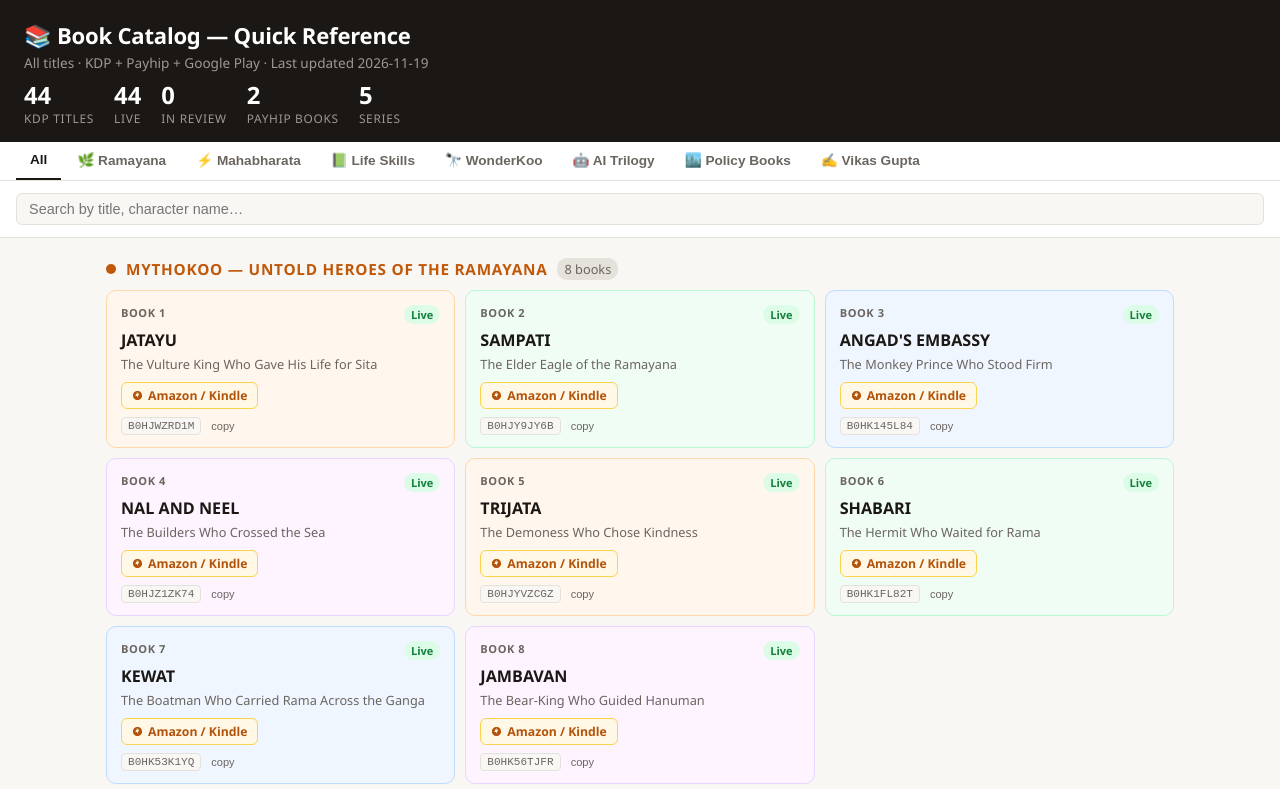
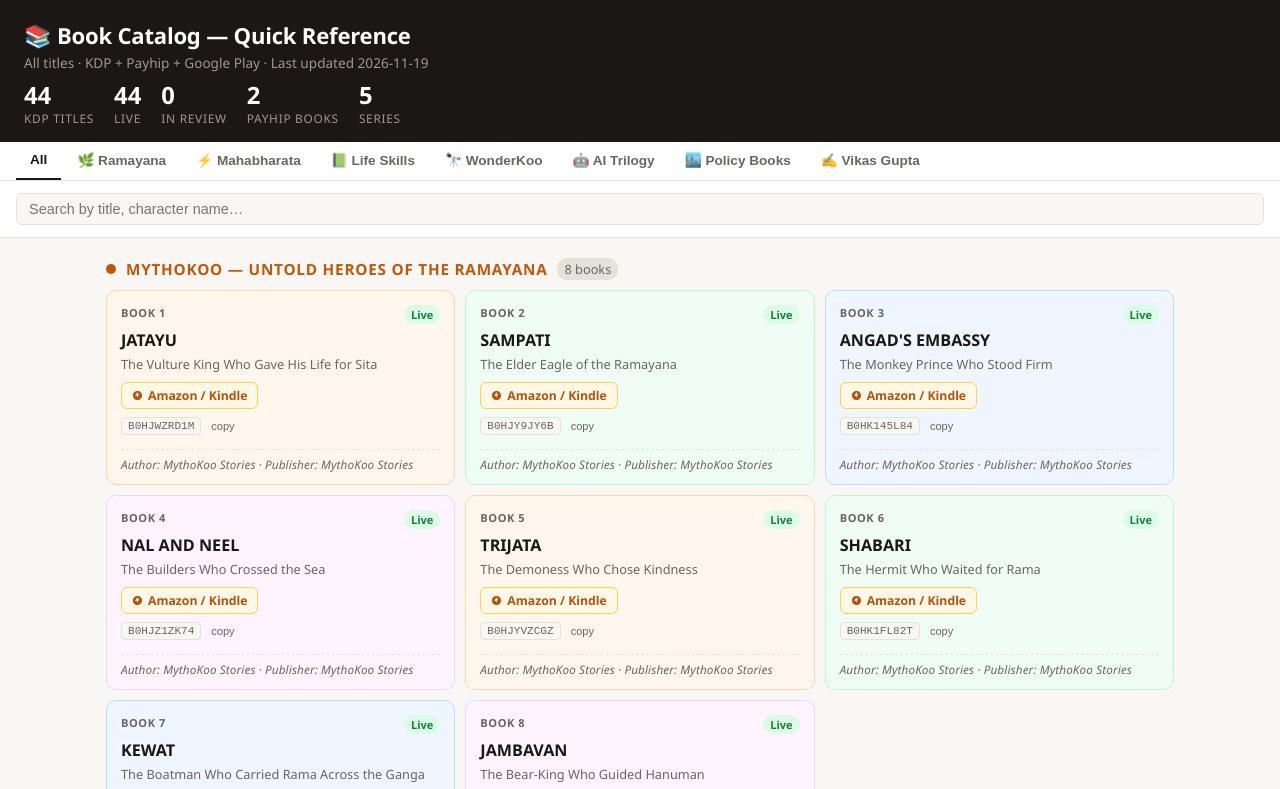
Before and after one commit to digitalsmartdesk-cmyk/books, a plain HTML site: page index.html in a window 1280 px wide. Shown: the top 789 px of the page. Drawn offline with Linux system fonts and the light colour scheme.

Commit message:
Add author/publisher line to each book card via CSS ::after
Co-Authored-By: Claude Sonnet 4.6 <noreply@anthropic.com>
Claude-Session: https://claude.ai/code/session_01A6EGU6jiyDkWWNVvPzFgM3

```diff
--- a/index.html
+++ b/index.html
@@ -100,6 +100,24 @@
   .empty { text-align: center; color: var(--muted); padding: 40px; font-size: 0.9rem; }
 
   .footer { text-align: center; font-size: 0.72rem; color: var(--muted); padding: 24px 16px; border-top: 1px solid var(--border); margin-top: 20px; }
+
+  .book-card::after {
+    display: block;
+    font-size: 0.69rem;
+    color: var(--muted);
+    margin-top: 8px;
+    padding-top: 6px;
+    border-top: 1px dashed var(--border);
+    font-style: italic;
+    letter-spacing: 0.01em;
+  }
+  .book-card[data-tab="ramayana"]::after,
+  .book-card[data-tab="mahabharata"]::after { content: "Author: MythoKoo Stories  ·  Publisher: MythoKoo Stories"; }
+  .book-card[data-tab="lifeskills"]::after { content: "Author: Quizykoo Learning  ·  Publisher: Quizykoo Learning"; }
+  .book-card[data-tab="wonderkoo"]::after { content: "Author: WonderKoo Stories"; }
+  .book-card[data-tab="aitrilogy"]::after { content: "Author: Vikas Gupta"; }
+  .book-card[data-tab="other"]::after { content: "Author: Vikas Gupta  ·  Publisher: Vikas Gupta"; }
+  .book-card[data-tab="policy"]::after { content: "Publisher: Public Policy Foundation"; }
 </style>
 </head>
 <body>
```
